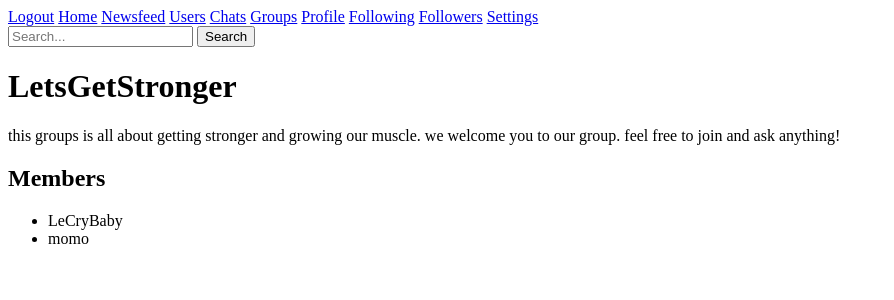
After one commit to BigDaddy57/GetFit, a Django app: page /groups/1/ in a window 1280 px wide. The commit adds this page. Shown: the top 300 px of the page, without its empty margins (0-894 px from the left). Run offline with Django 4.2, Linux system fonts and the light colour scheme; a user stored in the database is signed in; data comes from the database, SQL or seed files in the repository; both versions use the stored data as it was after the commit; parts of the project's set-up code (start-up, migrations or seed data) failed here and were passed over.

Commit message:
create_group.html groups_list.html group_detail.html urls.py

```diff
--- a/GetFit/forms.py
+++ b/GetFit/forms.py
@@ -2,6 +2,7 @@ from django import forms
 from django.contrib.auth.models import User
 from .models import UserProfile
 from .models import Post
+from .models import Group
 
 class UserProfileForm(forms.ModelForm):
     class Meta:
@@ -22,3 +23,8 @@ class PostForm(forms.ModelForm):
 
 class CreateCommentForm(forms.Form):
     content = forms.CharField(widget=forms.Textarea(attrs={'rows':3}), max_length=500)
+
+class GroupForm(forms.ModelForm):
+    class Meta:
+        model = Group
+        fields = ['name', 'description']
--- a/GetFit/models.py
+++ b/GetFit/models.py
@@ -1,5 +1,6 @@
 from django.db import models
 from django.contrib.auth.models import User
+
 
 class UserProfile(models.Model):
     user = models.OneToOneField(User, on_delete=models.CASCADE)
@@ -70,6 +71,17 @@ class Message(models.Model):
     sender = models.ForeignKey(User, on_delete=models.CASCADE)
     content = models.TextField()
     timestamp = models.DateTimeField(auto_now_add=True)
+    is_read = models.BooleanField(default=False)
 
     def __str__(self):
         return f'Message by {self.sender.username} in {self.chat.title}'
+
+class Group(models.Model):
+    name = models.CharField(max_length=100)
+    description = models.TextField()
+    members = models.ManyToManyField(User, related_name='group_memberships')
+    creator = models.ForeignKey(User, on_delete=models.CASCADE, related_name='created_groups', null=True)
+    created_at = models.DateTimeField(auto_now_add=True)
+
+    def __str__(self):
+        return self.name
--- a/GetFit/templates/base.html
+++ b/GetFit/templates/base.html
@@ -15,6 +15,7 @@
     <a class="nav-link" href="{% url 'newsfeed' %}">Newsfeed</a>
     <a href="{% url 'user_list' %}">Users</a>
     <a href="{% url 'chat_list' %}">Chats</a>
+    <a href="{% url 'groups_list' %}">Groups</a>
     <a href="{% url 'pages/user_profile' user.id %}">Profile</a>
     <a class="nav-link" href="{% url 'following' user.id %}">Following</a>
     <a class="nav-link" href="{% url 'followers' user.id %}">Followers</a>
--- a/GetFit/templates/chat/chat_detail.html
+++ b/GetFit/templates/chat/chat_detail.html
@@ -1,10 +1,11 @@
+<!-- chat_detail.html -->
 {% extends 'base.html' %}
 
 {% block content %}
   <h2>{{ chat.title }}</h2>
   <div class="messages">
     {% for message in messages %}
-      <p>{{ message.sender }}: {{ message.content }}</p>
+      <p>{{ message.sender.username }}: {{ message.content }}</p>
     {% empty %}
       <p>No messages available.</p>
     {% endfor %}
--- a/GetFit/templates/chat/create_chat.html
+++ b/GetFit/templates/chat/create_chat.html
@@ -2,7 +2,7 @@
 
 {% block content %}
   <h2>Create Chat</h2>
-  <form method="post" action="{% url 'create_chat' %}" enctype="multipart/form-data">
+  <form method="post" action="{% url 'create_chat' %}">
     {% csrf_token %}
     <select name="participants" multiple>
       {% for user in users %}
--- /dev/null
+++ b/GetFit/templates/groups/group_detail.html
@@ -0,0 +1,21 @@
+{% extends 'base.html' %}
+
+{% block content %}
+  <h1>{{ group.name }}</h1>
+  <p>{{ group.description }}</p>
+  <h2>Members</h2>
+  <ul>
+    {% for member in group.members.all %}
+      <li>{{ member.username }}</li>
+    {% empty %}
+      <li>No members yet.</li>
+    {% endfor %}
+  </ul>
+
+  {% if group.creator == request.user %}
+    <form action="{% url 'delete_group' group_id=group.id %}" method="post">
+      {% csrf_token %}
+      <button type="submit">Delete Group</button>
+    </form>
+  {% endif %}
+{% endblock %}
--- a/GetFit/templates/groups/groups_list.html
+++ b/GetFit/templates/groups/groups_list.html
@@ -12,7 +12,7 @@
   <h2>Your Groups</h2>
   <ul>
     {% for group in groups %}
-      <li>{{ group.name }}</li>
+      <li><a href="{% url 'group_detail' group_id=group.id %}">{{ group.name }}</a></li>
     {% empty %}
       <li>You are not a member of any group.</li>
     {% endfor %}
--- a/GetFit/views.py
+++ b/GetFit/views.py
@@ -30,7 +30,9 @@ from .models import Post, Share
 from django.http import JsonResponse
 from .models import Chat, Message
 from django.core.exceptions import PermissionDenied
-
+from django.db.models import Q
+from .forms import GroupForm
+from .models import Group
 
 @login_required
 def index(request):
@@ -275,29 +277,23 @@ def comment_post(request):
 def settings(request):
     return render(request, 'pages/settings.html')
 
+
 @login_required
 def chat_list(request):
-    # Get the current user
     user = request.user
+    chats = Chat.objects.filter(participants=user) | Chat.objects.filter(is_group_chat=True)
 
-    # Retrieve the chats associated with the user
-    chats = Chat.objects.filter(participants=user)
+    for chat in chats:
+        last_message = chat.messages.order_by('-timestamp').first()
+        chat.last_message = last_message
 
-    # Create a dictionary to store the user and their chat notifications
-    chat_notifications = {}
-
-    # Iterate over the chats and group them by user
-    for chat in chats:
-        # Get the other participant in the chat
-        other_participant = chat.participants.exclude(id=user.id).first()
-
-        # Ensure the other participant exists
-        if other_participant:
-            # Add the chat to the user's notifications list
-            chat_notifications.setdefault(other_participant, []).append(chat)
+        if last_message:
+            chat.unread_messages = chat.messages.exclude(sender=user, is_read=True).count()
+        else:
+            chat.unread_messages = 0
 
     context = {
-        'chats': chat_notifications,
+        'chats': chats,
     }
 
     return render(request, 'chat/chat_list.html', context)
@@ -305,20 +301,36 @@ def chat_list(request):
 
 @login_required
 def chat_detail(request, chat_id):
-    chat = get_object_or_404(Chat, id=chat_id, participants=request.user)
-    messages = chat.messages.order_by('timestamp')
+    chat = get_object_or_404(Chat, id=chat_id)
+    messages = Message.objects.filter(chat=chat).order_by('timestamp')
+
+    # Retrieve the last message
+    last_message = messages.last()
+
+    # Update the last_message field of the chat
+    chat.last_message = last_message
+    chat.save()
+
     return render(request, 'chat/chat_detail.html', {'chat': chat, 'messages': messages})
 
+# create_chat view
 @login_required
 def create_chat(request):
     if request.method == 'POST':
         participants = request.POST.getlist('participants')
-        chat = Chat.objects.create(title='New Chat')
-        chat.participants.set(participants)
-        return redirect('chat_detail', chat.id)
+        chat = Chat.objects.create(title='New Chat', is_group_chat=True)  # Create a group chat
+
+        for participant_id in participants:
+            participant = User.objects.get(id=participant_id)
+            chat.participants.add(participant)
+
+        chat.save()
+
+        return redirect('chat_detail', chat_id=chat.id)
     else:
         users = User.objects.exclude(id=request.user.id)
         return render(request, 'chat/create_chat.html', {'users': users})
+
 
 @login_required
 def send_message(request, chat_id):
@@ -327,23 +339,79 @@ def send_message(request, chat_id):
         sender = request.user
         content = request.POST['content']
         message = Message.objects.create(chat=chat, sender=sender, content=content)
+        chat.last_message = message
+        chat.save()  # Save the chat
         return redirect('chat_detail', chat_id=chat.id)
 
+
+
 @login_required
-def delete_chat(request, user_id):
-    chats = Chat.objects.filter(participants__id=user_id)
+def delete_chat(request, chat_id):
+    chat = get_object_or_404(Chat, id=chat_id)
 
-    # Check if the user has permission to delete any of the chats
-    chat_to_delete = None
-    for chat in chats:
-        if request.user in chat.participants.all():
-            chat_to_delete = chat
-            break
-
-    if chat_to_delete is None:
+    # Check if the current user is a participant in the chat
+    if request.user not in chat.participants.all():
         raise PermissionDenied
 
-    chat_to_delete.delete()
+    chat.delete()
     messages.success(request, 'Chat deleted successfully.')
 
     return redirect('chat_list')
+
+@login_required
+def groups_list(request):
+    groups = Group.objects.filter(members=request.user)
+
+    if request.method == 'GET':
+        query = request.GET.get('q')
+        if query:
+            groups = groups.filter(name__icontains=query)
+
+    return render(request, 'groups/groups_list.html', {'groups': groups})
+
+@login_required
+def create_group(request):
+    if request.method == 'POST':
+        form = GroupForm(request.POST)
+        if form.is_valid():
+            group = form.save()
+            group.members.add(request.user)
+            return redirect('group_detail', group_id=group.id)
+    else:
+        form = GroupForm()
+    return render(request, 'groups/create_group.html', {'form': form})
+
+@login_required
+def group_detail(request, group_id):
+    group = Group.objects.get(id=group_id)
+    return render(request, 'groups/group_detail.html', {'group': group})
+
+@login_required
+def groups_search(request):
+    query = request.GET.get('q')
+    groups = Group.objects.filter(name__icontains=query)
+
+    return render(request, 'groups/groups_search.html', {'groups': groups, 'query': query})
+
+@login_required
+def join_group(request, group_id):
+    group = get_object_or_404(Group, id=group_id)
+
+    if request.user not in group.members.all():
+        group.members.add(request.user)
+
+    return redirect('group_detail', group_id=group_id)
+
+@login_required
+def delete_group(request, group_id):
+    group = get_object_or_404(Group, id=group_id)
+
+    # Check if the current user is the creator of the group
+    if group.creator == request.user:
+        # Delete the group
+        group.delete()
+        messages.success(request, 'Group deleted successfully.')
+    else:
+        messages.error(request, 'You are not authorized to delete this group.')
+
+    return redirect('groups_list')
--- a/GetFit_Project/urls.py
+++ b/GetFit_Project/urls.py
@@ -16,7 +16,7 @@ Including another URLconf
 """
 from django.contrib import admin
 from django.urls import path
-from GetFit.views import following_view, index,home,RegisterView, unfollow_view
+from GetFit.views import following_view, groups_list, index,home,RegisterView, unfollow_view
 from django.contrib.auth.views import LoginView, LogoutView
 from GetFit.views import user_list
 from GetFit import views
@@ -67,5 +67,12 @@ urlpatterns = [
     path('create_chat/', views.create_chat, name='create_chat'),
     path('chat_detail/<int:chat_id>/', views.chat_detail, name='chat_detail'),
     path('send_message/<int:chat_id>/', views.send_message, name='send_message'),
-    path('chat/delete/<int:user_id>/', views.delete_chat, name='delete_chat'),
+    path('chat/delete/<int:chat_id>/', delete_chat, name='delete_chat'),
+    path('groups/', groups_list, name='groups_list'),
+    path('groups/search/', views.groups_search, name='groups_search'),
+    path('groups/create/', views.create_group, name='create_group'),
+    path('groups/<int:group_id>/', views.group_detail, name='group_detail'),
+    path('groups/<int:group_id>/join/', views.join_group, name='join_group'),
+    path('groups/<int:group_id>/delete/', views.delete_group, name='delete_group'),
+
 ]
```
Also changed, not shown: GetFit/templates/chat/chat_list.html (+15 -6 lines), GetFit/templates/groups/create_group.html (added, +12 -0 lines), GetFit/templates/groups/groups_search.html (added, +21 -0 lines), GetFit/migrations/0018_message_is_read.py (added), GetFit/migrations/0019_group.py (added), GetFit/migrations/0020_group_creator.py (added), GetFit/migrations/0021_remove_group_creator.py (added), GetFit/migrations/0022_group_creator.py (added), GetFit/migrations/0023_alter_group_creator.py (added), db.sqlite3.
